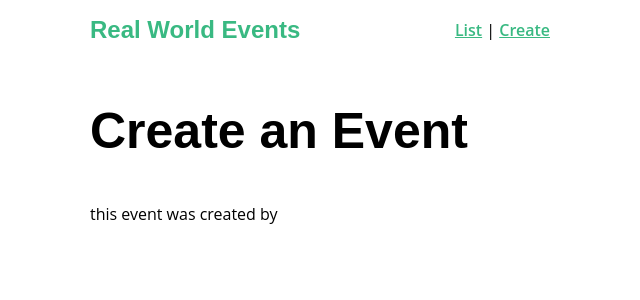
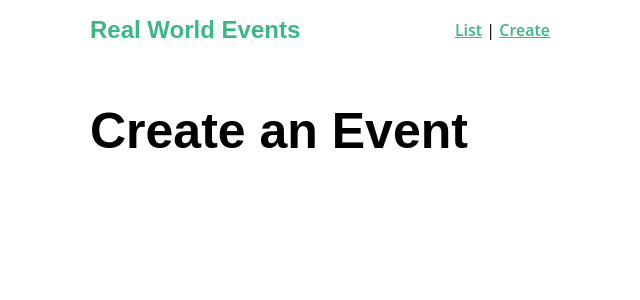
Before and after one commit to aspiringguru/vu_mstry_vuex_muts_actions1_newstart, a Vue app: page /event/create in a window 1280 px wide. Shown: the top 300 px of the page, without its empty margins (320-960 px from the left). Built offline with nearby package versions, Linux system fonts and the light colour scheme.

Commit message:
minor fix to match video @ 642

```diff
--- a/src/views/EventCreate.vue
+++ b/src/views/EventCreate.vue
@@ -1,7 +1,6 @@
 <template>
   <div>
     <h1>Create an Event</h1>
-    <p>this event was created by</p>
   </div>
 </template>
 
```
Also changed, not shown: 1 other file (tests, documents, lock files or other folders).
